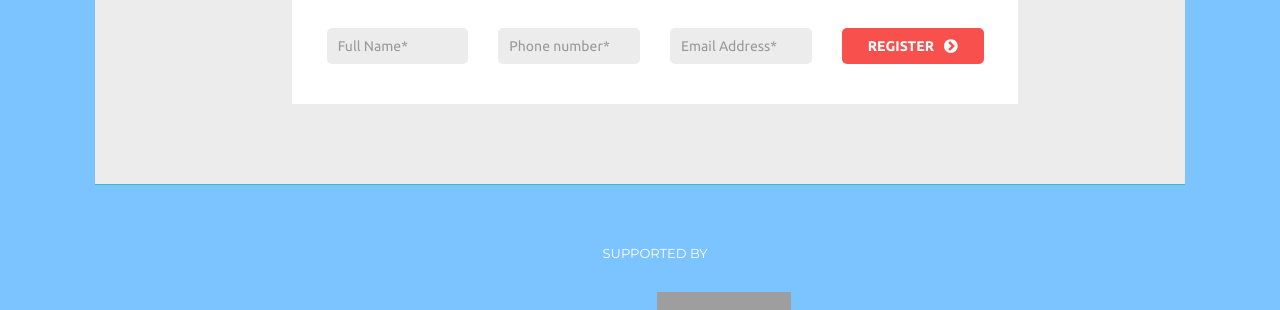
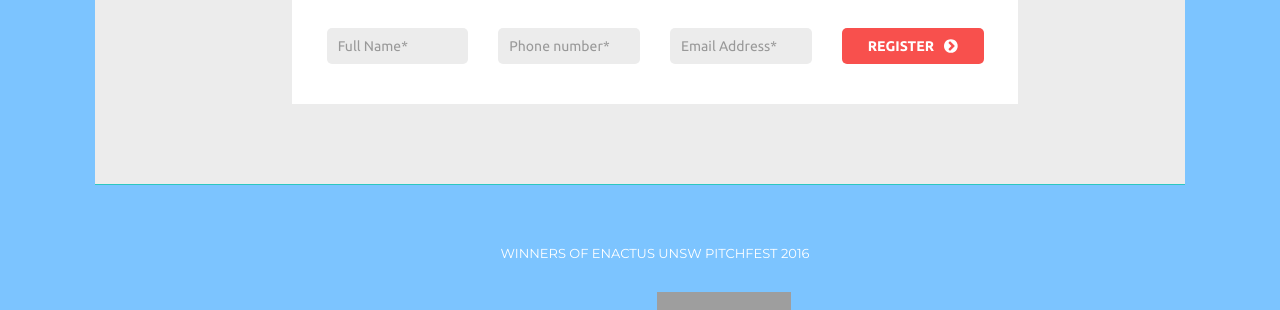
Before and after one commit to vquestappaustralia/vquest, a plain HTML site: page index.html in a window 1280 px wide. Shown: the part 2099-2409 px from the top of the page. Drawn offline with Linux system fonts and the light colour scheme; some packages are replaced by stand-ins of ours; grey boxes are pictures that could not be loaded; files whose address does not match are found by name.

Commit message:
edit text enactus

```diff
--- a/index.html
+++ b/index.html
@@ -153,7 +153,7 @@
 
 <div class="blue-row">
   <div class="event-sponsors-block pad-top-60 pad-bottom-60 container text-center">
-    <h2 class="uppercase small" style="color:white">Supported by</h2>
+    <h2 class="uppercase small" style="color:white">Winners of Enactus UNSW Pitchfest 2016</h2>
     <ul class="event-sponsor-list">
       <li class="pad-top-10 pad-bottom-10 pad-top-0-l pad-bottom-0-l"><img style="max-height:80px" src="http://www.innovations.unsw.edu.au/sites/all/themes/unsw/logo.png" alt=""></li>
       <li class="pad-top-10 pad-bottom-10 pad-top-0-l pad-bottom-0-l"><img style="max-height:100px" src="http://www.enactusunsw.org/wp-content/uploads/2016/03/cropped-Enactus-UNSW-WHITE.png" alt=""></li>
```
